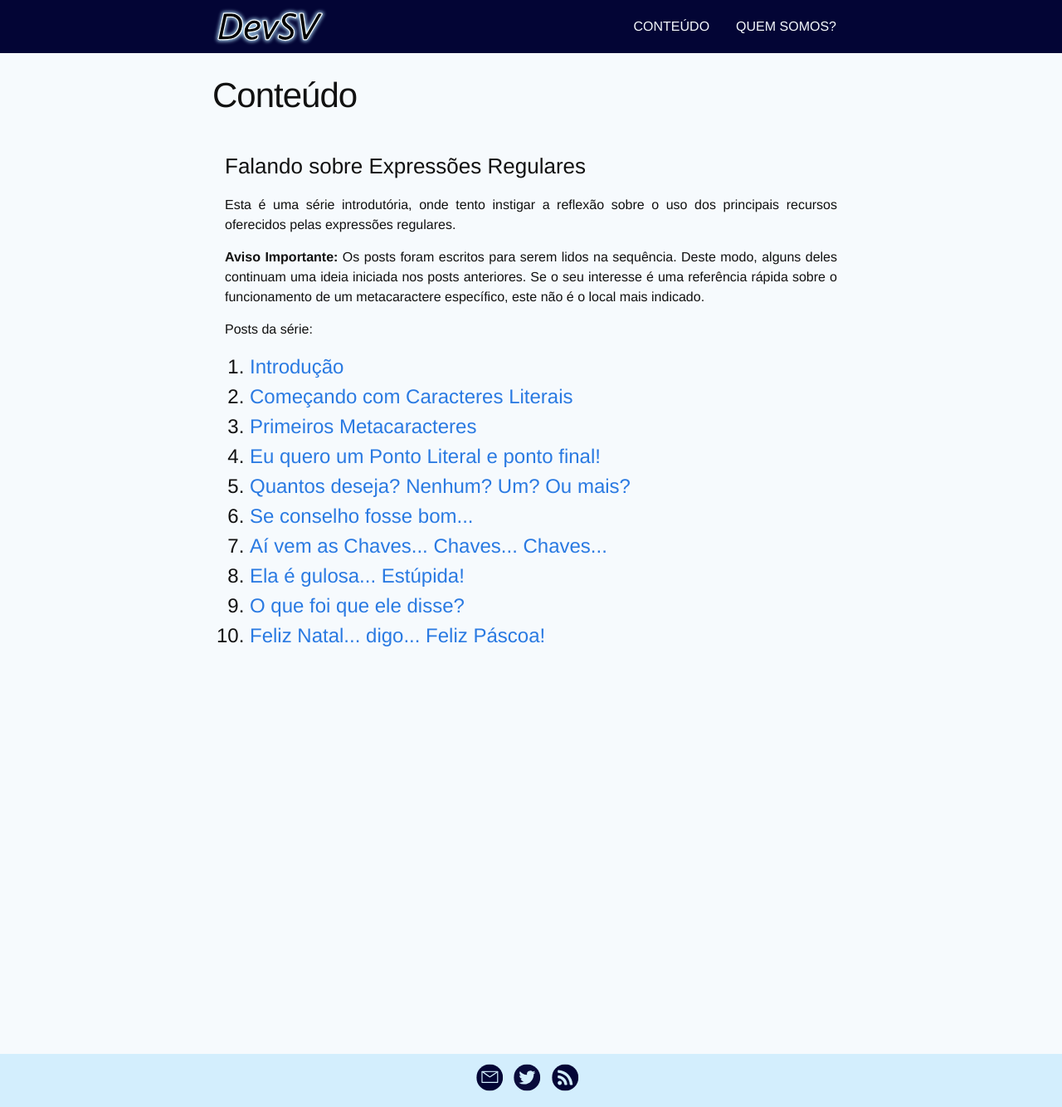
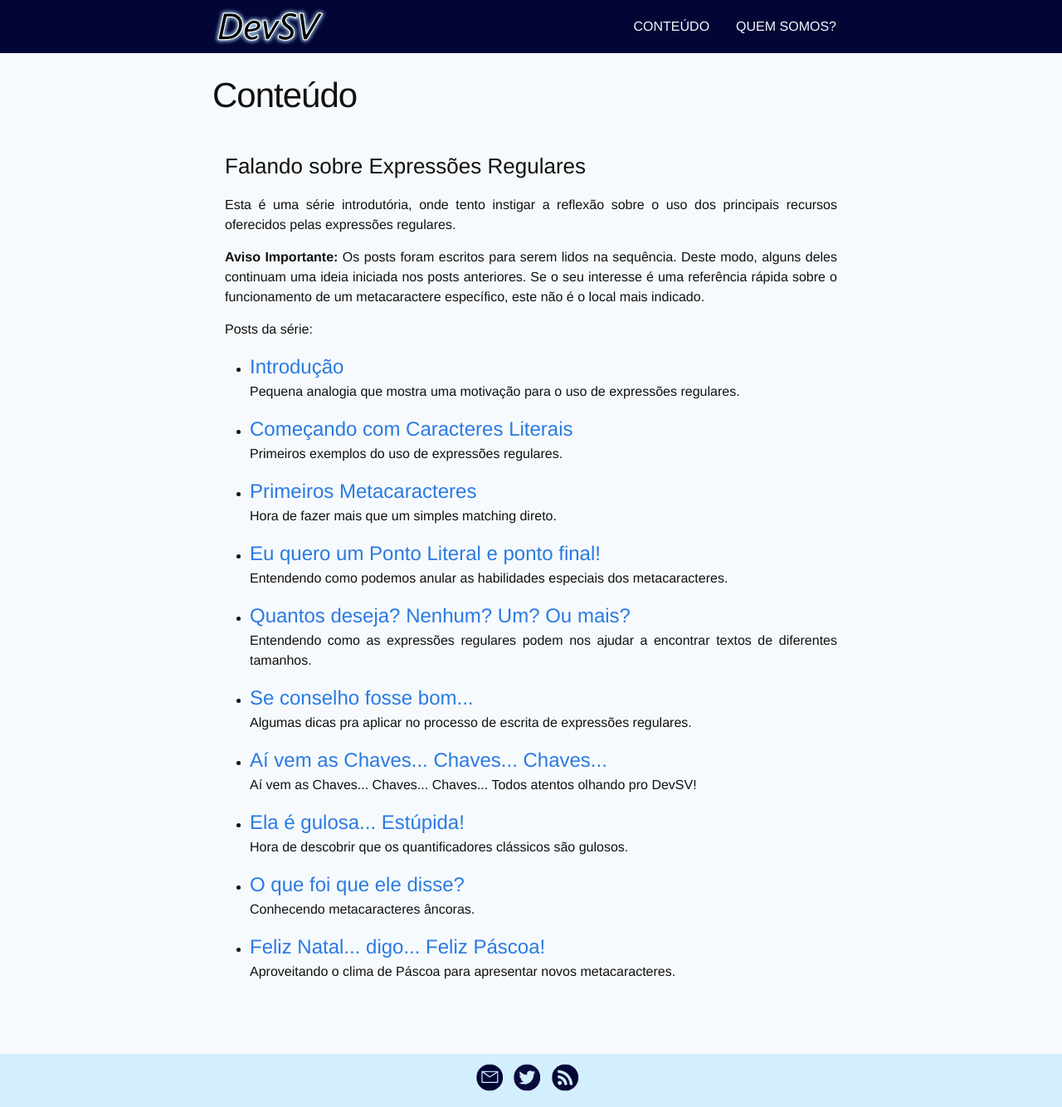
Before and after one commit to devsvbr/devsvbr.github.io, a Jekyll site: the page built from _pages/01-toc.html, in a window 1280 px wide and 1334 px high. Shown: the whole window at 83% size. Built offline with Jekyll 4.4.1, drawn with Linux system fonts in a browser that asks for light colours.

Commit message:
automatizando lista de posts sobre regex na pagina de conteudo

```diff
--- a/_pages/01-toc.html
+++ b/_pages/01-toc.html
@@ -15,15 +15,14 @@ permalink: /toc/
 
 <p>Posts da série:</p>
 
-<ol>
-  <li class="post-link"><a href="{{ site.baseurl }}{% link _posts/2017-03-29-falando-sobre-expressoes-regulares-introducao.md %}">Introdução</a></li>
-  <li class="post-link"><a href="{{ site.baseurl }}{% link _posts/2017-03-30-falando-sobre-expressoes-regulares-comecando-com-caracteres-literais.md %}">Começando com Caracteres Literais</a></li>
-  <li class="post-link"><a href="{{ site.baseurl }}{% link _posts/2017-03-31-falando-sobre-expressoes-regulares-primeiros-metacaracteres.md %}">Primeiros Metacaracteres</a></li>
-  <li class="post-link"><a href="{{ site.baseurl }}{% link _posts/2017-04-01-falando-sobre-expressoes-regulares-eu-quero-um-ponto-literal-e-ponto-final.md %}">Eu quero um Ponto Literal e ponto final!</a></li>
-  <li class="post-link"><a href="{{ site.baseurl }}{% link _posts/2017-04-02-falando-sobre-expressoes-regulares-quantos-deseja-nenhum-um-ou-mais.md %}">Quantos deseja? Nenhum? Um? Ou mais?</a></li>
-  <li class="post-link"><a href="{{ site.baseurl }}{% link _posts/2017-04-03-falando-sobre-expressoes-regulares-se-conselho-fosse-bom.md %}">Se conselho fosse bom...</a></li>
-  <li class="post-link"><a href="{{ site.baseurl }}{% link _posts/2017-04-04-falando-sobre-expressoes-regulares-ai-vem-as-chaves-chaves-chaves.md %}">Aí vem as Chaves... Chaves... Chaves...</a></li>
-  <li class="post-link"><a href="{{ site.baseurl }}{% link _posts/2017-04-08-falando-sobre-expressoes-regulares-ela-e-gulosa-estupida.md %}">Ela é gulosa... Estúpida!</a></li>
-  <li class="post-link"><a href="{{ site.baseurl }}{% link _posts/2017-04-13-falando-sobre-expressoes-regulares-o-que-foi-que-ele-disse.md %}">O que foi que ele disse?</a></li>
-  <li class="post-link"><a href="{{ site.baseurl }}{% link _posts/2017-04-16-falando-sobre-expressoes-regulares-feliz-natal-digo-feliz-pascoa.md %}">Feliz Natal... digo... Feliz Páscoa!</a></li>
-</ol>
+<ul>
+{% for post in site.categories.regex reversed %}
+  {% assign tokens = post.title | split:':' %}
+  {% if tokens[0] == 'Falando sobre Expressões Regulares' %}
+    <li>
+      <a class="post-link" href="{{ post.url | prepend: site.baseurl }}">{{ post.title | remove_first:'Falando sobre Expressões Regulares:' }}</a>
+      {% if post.description %}<p>{{ post.description }}</p>{% endif %}
+    </li>
+  {% endif %}
+{% endfor %}
+</ul>
```
